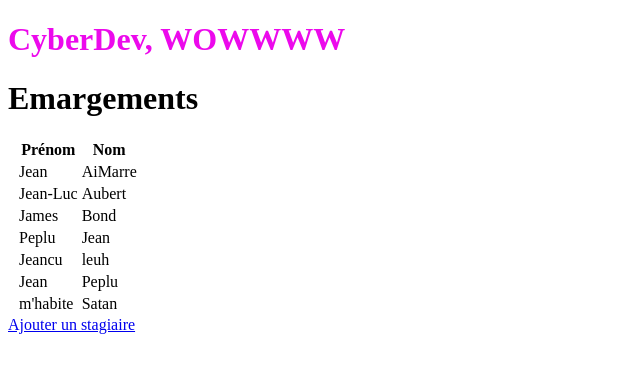
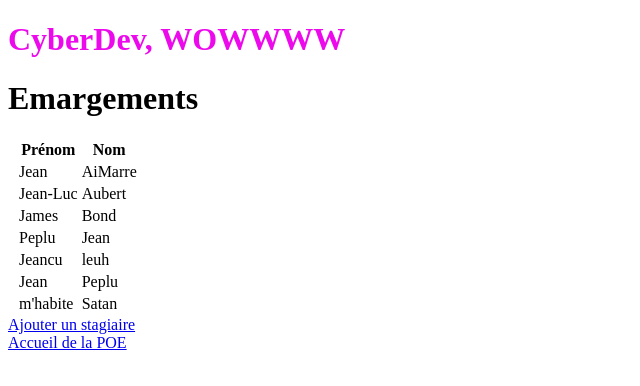
Before and after one commit to Miasorrow/POE, an Angular app: page /home in a window 1280 px wide. Shown: the top 386 px of the page, without its empty margins (0-640 px from the left). Built offline with nearby package versions, Linux system fonts and the light colour scheme; data requests are answered from the project's data file.

Commit message:
US 1 : - Dans app-routing : création de la route vers Accueil POE - Dans home component général création du bouton Poe-home

```diff
--- a/src/app/home/home.component.html
+++ b/src/app/home/home.component.html
@@ -28,3 +28,7 @@ That's all folks -->
 <a [routerLink]="['/intern-add']">
     Ajouter un stagiaire
 </a>
+<br>
+<a [routerLink]="['/poe-home']">
+    Accueil de la POE
+</a>
```
Also changed, not shown: src/app/app-routing.module.ts (+7 -0 lines).
